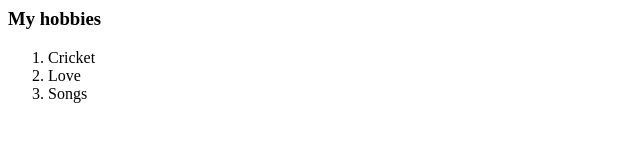
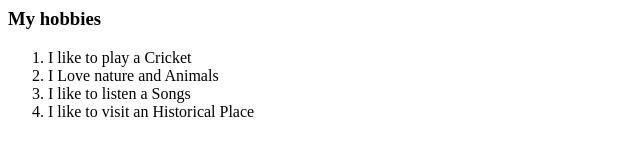
Before and after one commit to aadarsh18/My_CV, a plain HTML site: page hobbies.html in a window 1280 px wide. Shown: the whole page, without its empty margins (0-640 px from the left). Drawn offline with Linux system fonts and the light colour scheme.

Commit message:
Update hobbies.html

```diff
--- a/hobbies.html
+++ b/hobbies.html
@@ -5,9 +5,10 @@
     <body>
         <h3>My hobbies</h3>
         <ol>
-            <li>Cricket</li>
-            <li>Love</li>
-            <li>Songs</li>
+            <li>I like to play a Cricket</li>
+            <li>I Love nature and Animals</li>
+            <li>I like to listen a Songs</li>
+            <li>I like to visit an Historical Place</li>
         </ol>
     </body>
 </html>
```
